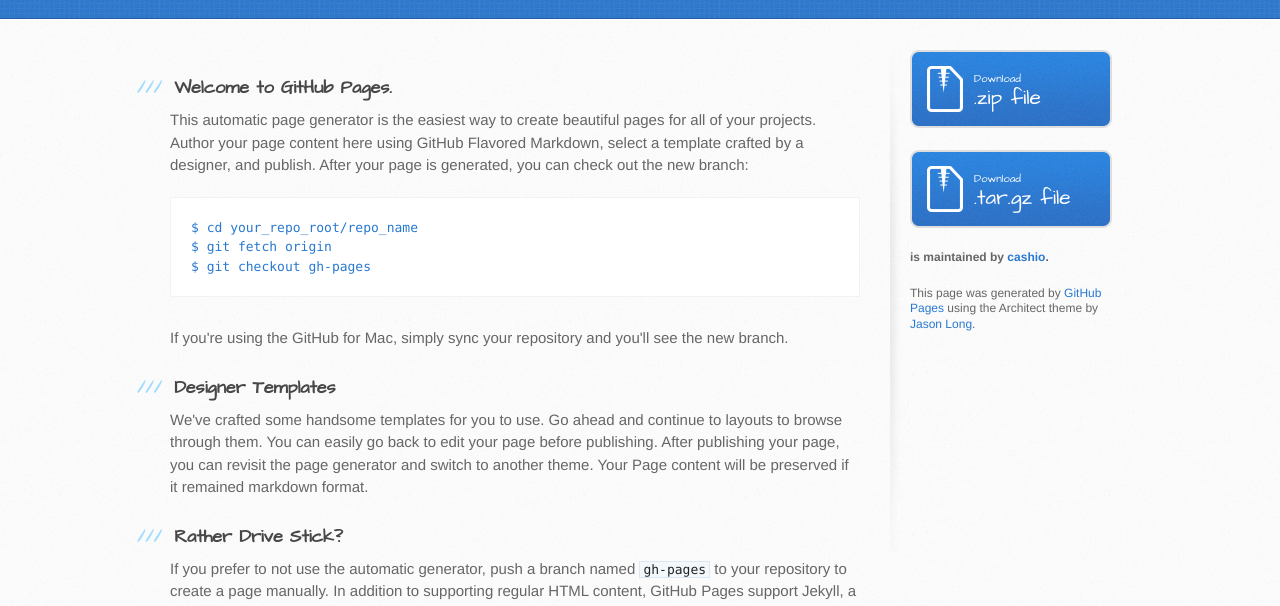
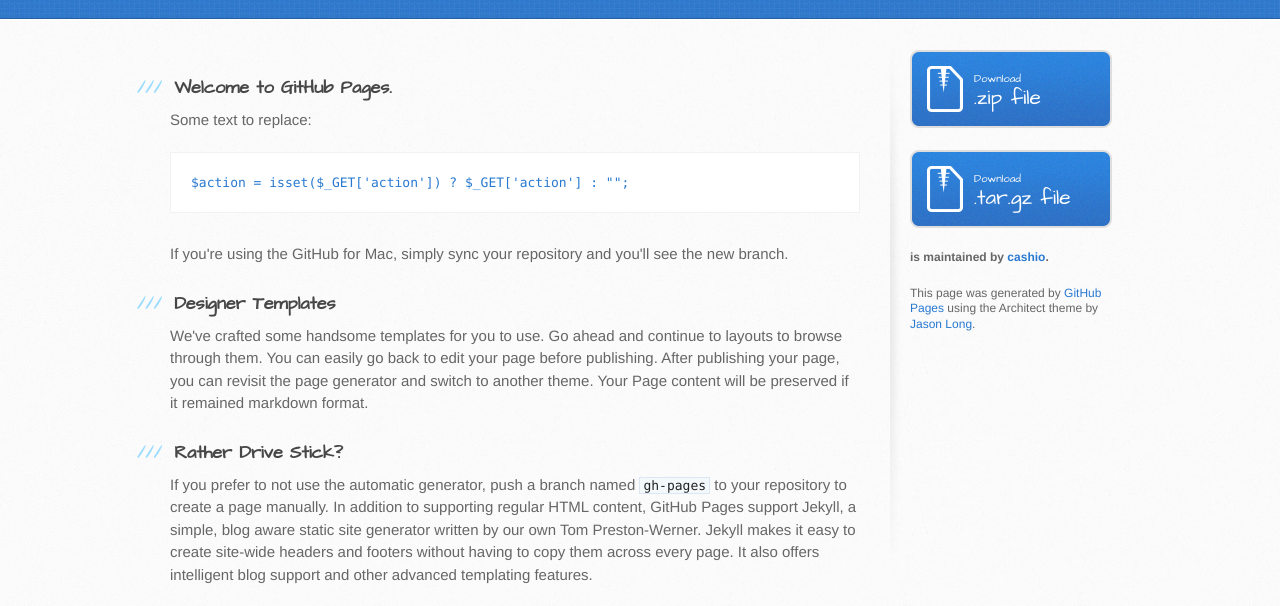
Before and after one commit to cashio/main, a plain HTML site: page index.html in a window 1280 px wide. Shown: the part 182-788 px from the top of the page. Drawn offline with Linux system fonts and the light colour scheme.

Commit message:
$action
$action = isset($_GET['action']) ? $_GET['action'] : "";

```diff
--- a/index.html
+++ b/index.html
@@ -13,7 +13,7 @@
     <script src="//html5shiv.googlecode.com/svn/trunk/html5.js"></script>
     <![endif]-->
 
-    <title>Main by cashio</title>
+    <title>CASHio - Software Development</title>
   </head>
 
   <body>
@@ -31,11 +31,9 @@
           <h3>
 <a id="welcome-to-github-pages" class="anchor" href="#welcome-to-github-pages" aria-hidden="true"><span class="octicon octicon-link"></span></a>Welcome to GitHub Pages.</h3>
 
-<p>This automatic page generator is the easiest way to create beautiful pages for all of your projects. Author your page content here using GitHub Flavored Markdown, select a template crafted by a designer, and publish. After your page is generated, you can check out the new branch:</p>
+<p>Some text to replace:</p>
 
-<pre><code>$ cd your_repo_root/repo_name
-$ git fetch origin
-$ git checkout gh-pages
+<pre><code>$action = isset($_GET['action']) ? $_GET['action'] : "";
 </code></pre>
 
 <p>If you're using the GitHub for Mac, simply sync your repository and you'll see the new branch.</p>
```
